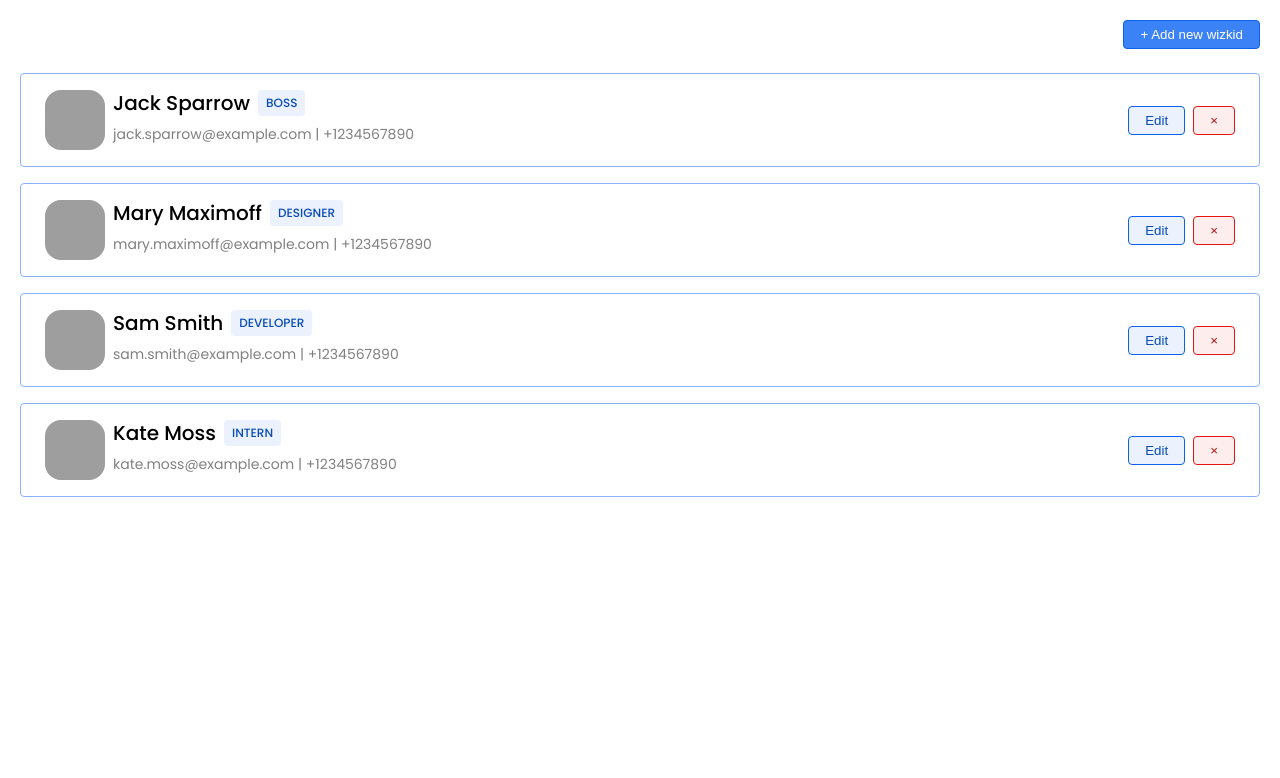
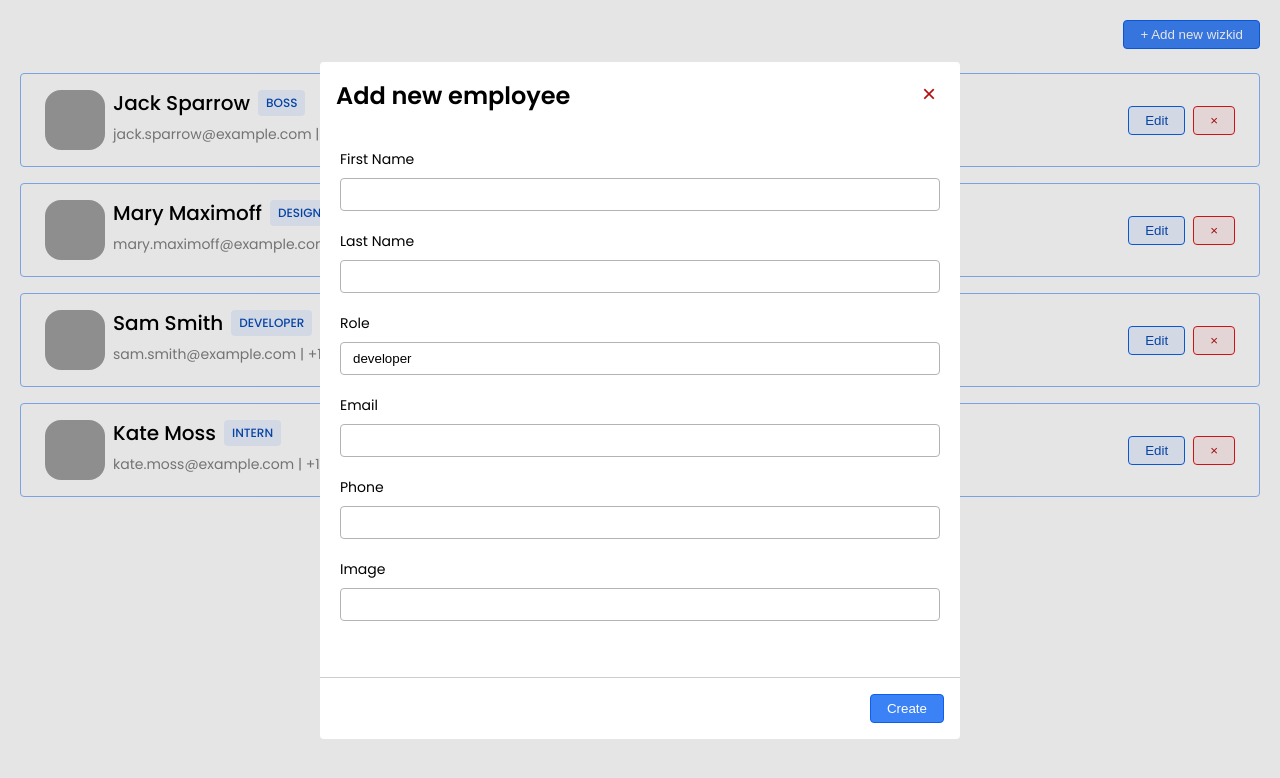
Before and after one commit to heydarm/wizkids_manager, a Vue app: page / in a window 1280 px wide. Both pictures are taken after a click on the button "+ Add new wizkid". Shown: the top 778 px of the page. Built offline with nearby package versions, Linux system fonts and the light colour scheme; grey boxes are pictures that could not be loaded.

Commit message:
feat: add new employee creation

```diff
--- a/src/assets/utils.scss
+++ b/src/assets/utils.scss
@@ -45,8 +45,10 @@ $spacings: (0, 0.25rem, 0.5rem, 0.75rem, 1rem, 1.25rem, 1.5rem, 1.75rem, 2rem);
   }
 }
 
-.d-flex {
-  display: flex;
+@each $display in (flex, block) {
+  .d-#{$display} {
+    display: $display !important;
+  }
 }
 
 .juco-end {
--- /dev/null
+++ b/src/components/NewEmployeeModal.vue
@@ -0,0 +1,65 @@
+<template>
+  <VModal>
+    <template #header>
+      <h2>Add new employee</h2>
+    </template>
+
+    <div class="p-5">
+      <VFormGroup
+        v-for="{ key, name } in inputs"
+        :key="key"
+        :label="name"
+        class="d-flex mb-5"
+      >
+        <VInput v-model="state[key]" />
+      </VFormGroup>
+    </div>
+
+    <template #footer>
+      <VButton
+        :color="Color.blue"
+        @click="handleSubmit()"
+        >Create</VButton
+      >
+    </template>
+  </VModal>
+</template>
+
+<script setup lang="ts">
+import { Color } from '@/ui/types'
+import { VModal, VButton, showInjector, VFormGroup, VInput } from '@/ui'
+import { Role, type BaseEmployee } from '@/types'
+import { reactive, computed } from 'vue'
+
+const emit = defineEmits<{
+  (e: 'submit', data: BaseEmployee): void
+}>()
+
+const { toggle } = showInjector()
+
+const state = reactive<BaseEmployee>({
+  first_name: '',
+  last_name: '',
+  role: Role.developer,
+  email: '',
+  phone: '',
+  image: ''
+})
+
+function handleSubmit() {
+  emit('submit', state)
+  toggle?.(false)
+}
+
+const inputs = computed(() => {
+  return Object.keys(state).map((item) => ({
+    key: item,
+    name: item
+      .split('_')
+      .map((part) => part.slice(0, 1).toUpperCase() + part.slice(1))
+      .join(' ')
+  })) as { key: keyof typeof state; name: string }[]
+})
+</script>
+
+<style scoped></style>
--- /dev/null
+++ b/src/utils/employee/stringUtils.ts
@@ -0,0 +1,2 @@
+export const capitalize = (str: string) =>
+  str.slice(0, 1).toUpperCase() + str.slice(1)
--- a/src/views/HomeView.vue
+++ b/src/views/HomeView.vue
@@ -1,7 +1,11 @@
 <template>
   <main class="p-5">
     <header class="d-flex alit-center juco-end">
-      <VButton :color="Color.blue">+ Add new wizkid</VButton>
+      <VButton
+        :color="Color.blue"
+        @click="showCreateModal = true"
+        >+ Add new wizkid</VButton
+      >
     </header>
 
     <TheEmployees
@@ -9,16 +13,23 @@
       @edit-employee="updEmployee"
       @delete-employee="deleteEmployee"
     />
+
+    <VShowManager v-model="showCreateModal">
+      <NewEmployeeModal @submit="createEmployee" />
+    </VShowManager>
   </main>
 </template>
 
 <script setup lang="ts">
-import { Role, type Employee } from '@/types'
+import { Role, type BaseEmployee, type Employee } from '@/types'
 import { generateEmployees } from '@/utils/employee'
 import { ref } from 'vue'
-import { VButton } from '@/ui'
+import { VButton, VShowManager } from '@/ui'
 import { Color } from '@/ui/types'
 import TheEmployees from '../components/TheEmployees.vue'
+import NewEmployeeModal from '../components/NewEmployeeModal.vue'
+
+const showCreateModal = ref(false)
 
 const employees = ref(
   generateEmployees([
@@ -28,6 +39,13 @@ const employees = ref(
     { name: 'Kate Moss', role: Role.intern }
   ])
 )
+
+function createEmployee(data: BaseEmployee) {
+  employees.value.push({
+    id: employees.value.length + 1,
+    ...data
+  })
+}
 
 function updEmployee(data: Employee) {
   employees.value = employees.value.map((item) =>
```
